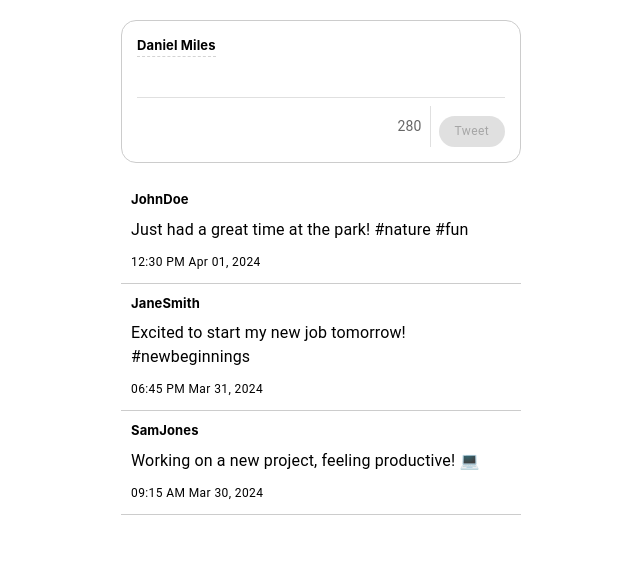
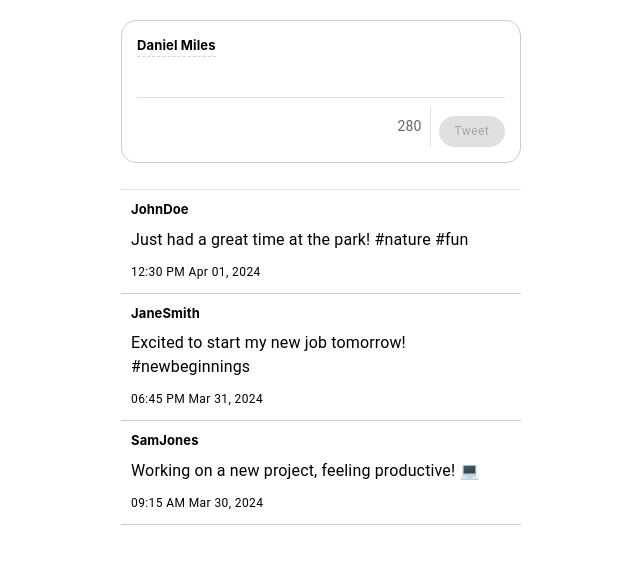
Before and after one commit to dmiles77/tweeter, a React (Create React App) app: page / in a window 1280 px wide. Shown: the top 564 px of the page, without its empty margins (319-959 px from the left). Built offline with nearby package versions, Linux system fonts and the light colour scheme.

Commit message:
small fix

```diff
--- a/src/Components/TweetList/TweetList.tsx
+++ b/src/Components/TweetList/TweetList.tsx
@@ -2,6 +2,7 @@ import React, { useMemo } from 'react';
 import { useAppContext } from '../../Context/AppContext';
 import { TweetItem } from './TweetItem';
 import { TweetListContainer } from './TweetListStyles';
+import { Divider } from '@mui/material';
 
 const TweetList: React.FC = () => {
   const { tweets } = useAppContext();
@@ -14,6 +15,7 @@ const TweetList: React.FC = () => {
 
   return (
     <TweetListContainer>
+      <Divider />
       {sortedTweets.map((tweet) => (
         <TweetItem key={tweet.id} tweet={tweet} />
       ))}
--- a/src/Components/TweetList/TweetListStyles.tsx
+++ b/src/Components/TweetList/TweetListStyles.tsx
@@ -5,6 +5,7 @@ export const TweetListContainer = styled(Grid)({
     width: '400px',
     maxHeight: '350px',
     overflowY: 'auto',
+    paddingTop: '10px',
   });
 
 export const TweetContainer = styled(Grid)({
@@ -12,7 +13,4 @@ export const TweetContainer = styled(Grid)({
     borderBottom: '1px solid #ccc',
     borderLeft: 'none',
     borderRight: 'none',
-    '&:first-child': {
-        borderTop: '1px solid #ccc',
-    },
 });
```
